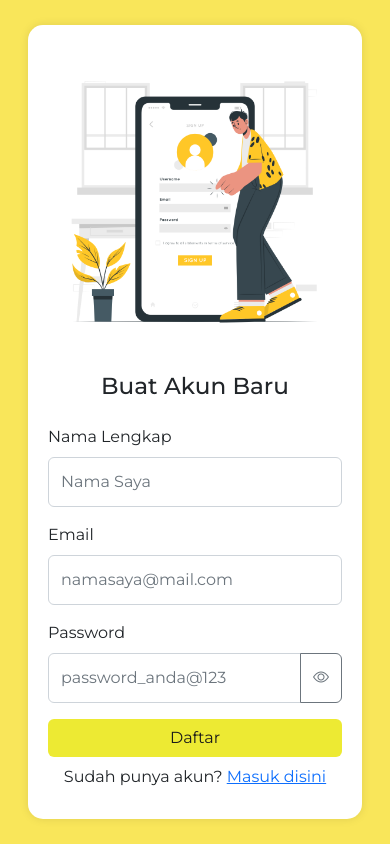
After one commit to SyifAndini/WebsiteKriukAyu, a PHP site: page /register.php in a window 390 px wide. The commit adds this page. Run offline with PHP 8.4, Linux system fonts and the light colour scheme.

Commit message:
Backend Login & Register, Folder admin

```diff
--- /dev/null
+++ b/admin/index.php
@@ -0,0 +1,3 @@
+<?php
+echo "Halo, ini adalah halaman admin dari Kriuk Ayu!";
+?>
--- a/bootstrap/bootstrap-icons/package.json
+++ b/bootstrap/bootstrap-icons/package.json
@@ -60,9 +60,9 @@
     "release": "npm-run-all icons docs-build icons-zip",
     "release-version": "node build/bump-version.mjs",
     "netlify": "cross-env-shell HUGO_BASEURL=$DEPLOY_PRIME_URL npm-run-all icons docs-build",
-    "test:fusv": "fusv docs/assets/scss/",
+    "test:fusv": "fusv docsassets/scss/",
     "test:eslint": "eslint --cache --cache-location .cache/.eslintcache .",
-    "test:stylelint": "stylelint docs/assets/scss/ --cache --cache-location .cache/.stylelintcache",
+    "test:stylelint": "stylelint docsassets/scss/ --cache --cache-location .cache/.stylelintcache",
     "test:lockfile-lint": "lockfile-lint --allowed-hosts npm --allowed-schemes https: --empty-hostname false --type npm --path package-lock.json",
     "test:check-icons": "node build/check-icons.mjs",
     "test": "npm-run-all --parallel --aggregate-output --continue-on-error test:*"
--- a/koneksi.php
+++ b/koneksi.php
@@ -11,5 +11,4 @@ $conn = mysqli_connect($servername, $username, $password, $dbname);
 if (!$conn) {
   die("Connection failed: " . mysqli_connect_error());
 }
-echo "Connected successfully";
 ?>
--- /dev/null
+++ b/my_css/style.css
@@ -0,0 +1,90 @@
+@import url('https://fonts.googleapis.com/css2?family=Montserrat:ital,wght@0,100..900;1,100..900&display=swap');
+body {
+    font-family: "Montserrat", sans-serif;
+}
+.navbar-kriuk {
+    background-color: #59a96a;  /* Hijau segar */
+  }
+
+  .navbar-brand, .nav-link {
+    color: white !important;
+  }
+
+  .btn-kuning {
+    background-color: #f4d35e;
+    color: #333;
+    border: none;
+  }
+
+  .btn-kuning:hover {
+    background-color: #e6c645;
+    color: #111;
+  }
+
+  .btn-merah {
+    background-color: #e63946;
+    color: white;
+    border: none;
+  }
+
+  .btn-merah:hover {
+    background-color: #c71f2a;
+  }
+
+  .carousel-item img {
+    max-height: 450px; /* atau sesuaikan misalnya 400px, 300px */
+    object-fit: cover;
+    object-position: center;
+  }
+
+      .login-bg {
+      background-color: #f9e65a;
+    }
+
+    .login-container {
+      max-width: 900px;
+      background-color: white;
+      border-radius: 15px;
+      box-shadow: 0 0 10px rgba(0,0,0,0.1);
+      padding: 40px;
+      margin: 50px auto;
+    }
+
+    .form-control {
+      height: 50px;
+    }
+
+    .login-btn {
+      background-color: #edea33;
+      color: rgb(26, 26, 26);
+    }
+
+    .login-btn:hover {
+      background-color: #fcb229;
+    }
+
+    .login-image {
+      max-width: 100%;
+      height: auto;
+    }
+
+    .input-icon {
+      position: absolute;
+      left: 10px;
+      top: 12px;
+    }
+
+    .input-with-icon {
+      position: relative;
+    }
+
+    .input-with-icon input {
+      padding-left: 35px;
+    }
+
+    @media (max-width: 768px) {
+      .login-container {
+        margin: 20px;
+        padding: 30px 20px;
+      }
+    }
--- /dev/null
+++ b/my_js/main.js
@@ -0,0 +1,12 @@
+document.getElementById('togglePassword').addEventListener('click', function() {
+    const passwordInput = document.getElementById('password');
+    const icon = this.querySelector('i');
+
+    if (passwordInput.type === 'password') {
+      passwordInput.type = 'text';
+      icon.classList.replace('bi-eye', 'bi-eye-slash');
+    } else {
+      passwordInput.type = 'password';
+      icon.classList.replace('bi-eye-slash', 'bi-eye');
+    }
+  });
--- /dev/null
+++ b/register.php
@@ -0,0 +1,101 @@
+<?php
+include_once 'koneksi.php';
+
+// Function untuk generate ID user (P0001, P0002, dst)
+function generateUserId($conn) {
+    $sql = "SELECT COUNT(*) AS total FROM user";
+    $result = mysqli_query($conn, $sql);
+    $row = mysqli_fetch_assoc($result);
+    return 'P' . str_pad(($row['total'] + 1), 4, '0', STR_PAD_LEFT);
+}
+
+if (isset($_POST['daftar'])) {
+    $nama = $_POST['nama'] ?? '';
+    $email = $_POST['email'] ?? '';
+    $password = $_POST['password'] ?? '';
+
+    // Validasi input
+    if (empty($nama) || empty($email) || empty($password)) {
+        echo "<script>alert('Semua field harus diisi!')</script>";
+    } else {
+        // Generate ID user dan role
+        $id_user = generateUserId($conn);
+        $role = 'Pembeli'; // Default role
+
+        // Hash password
+        $hashed_password = password_hash($password, PASSWORD_DEFAULT);
+
+        // Simpan ke database dengan prepared statement
+        $stmt = $conn->prepare("INSERT INTO user (id_user, nama, email, password, role) VALUES (?, ?, ?, ?, ?)");
+        $stmt->bind_param("sssss", $id_user, $nama, $email, $hashed_password, $role);
+
+        if ($stmt->execute()) {
+            echo "<script>
+                alert('Registrasi berhasil! ID Anda: $id_user');
+                window.location.href = 'login.php'; // Redirect setelah registrasi
+            </script>";
+        } else {
+            echo "<script>alert('Error: " . addslashes($stmt->error) . "')</script>";
+        }
+
+        $stmt->close();
+    }
+}
+
+$conn->close();
+?>
+
+<!DOCTYPE html>
+<html lang="en">
+<head>
+  <meta charset="UTF-8">
+  <meta name="viewport" content="width=device-width, initial-scale=1">
+  <title>Login Page</title>
+<link href="https://cdn.jsdelivr.net/npm/bootstrap@5.2.3/dist/css/bootstrap.min.css" rel="stylesheet" integrity="sha384-rbsA2VBKQhggwzxH7pPCaAqO46MgnOM80zW1RWuH61DGLwZJEdK2Kadq2F9CUG65" crossorigin="anonymous">
+  <link rel="stylesheet" href="bootstrap/bootstrap-icons/font/bootstrap-icons.min.css">
+  <link rel="stylesheet" href="my_css/style.css">
+</head>
+<body class="login-bg">
+  <div class="container min-vh-100 d-flex justify-content-center align-items-center">
+    <div class="login-container w-100 mx-3 mx-md-auto">
+      <div class="row align-items-center">
+        <!-- Gambar -->
+        <div class="col-md-6 text-center mb-4 mb-md-0">
+          <img src="assets/sign-up.png" alt="Login Illustration" class="login-image">
+        </div>
+        <!-- Form -->
+        <div class="col-md-6">
+          <h3 class="mb-4 text-center">Buat Akun Baru</h3>
+          <form method="post">
+            <div class="mb-3">
+              <label for="nama" class="form-label">Nama Lengkap</label>
+              <input type="text" id="nama" name="nama" class="form-control" placeholder="Nama Saya">
+            </div>
+            <div class="mb-3">
+              <label for="email" class="form-label">Email</label>
+              <input type="email" id="email" name="email" class="form-control" placeholder="namasaya@mail.com">
+            </div>
+
+            <div class="mb-3">
+                <label for="password" class="form-label">Password</label>
+                <div class="input-group">
+                    <input type="password" class="form-control" id="password" name="password" placeholder="password_anda@123">
+                        <button class="btn btn-outline-secondary" type="button" id="togglePassword">
+                            <i class="bi bi-eye"></i>
+                        </button>
+                </div>
+            </div>
+
+            <button type="submit" class="btn login-btn w-100 mb-2" name="daftar">Daftar</button>
+            <div class="text-center small-text">
+              Sudah punya akun? <a href="login.html">Masuk disini</a>
+            </div>
+          </form>
+        </div>
+      </div>
+    </div>
+  </div>
+</body>
+<script src="https://cdn.jsdelivr.net/npm/bootstrap@5.2.3/dist/js/bootstrap.bundle.min.js" integrity="sha384-kenU1KFdBIe4zVF0s0G1M5b4hcpxyD9F7jL+jjXkk+Q2h455rYXK/7HAuoJl+0I4" crossorigin="anonymous"></script>
+<script src="my_js/main.js"></script>
+</html>
```
Also changed, not shown: dashboard.php (renamed from dashboardUser.html, +45 -50 lines), home.php (renamed from home.html, +59 -27 lines), login.html (deleted, +0 -63 lines), login.php (added, +85 -0 lines), register.html (deleted, +0 -45 lines), scss/style.css (deleted, +0 -37 lines), admin/dashboard.php (added), assets/mba-ayu.jpg (added), assets/syifa.jpg (added), bootstrap/bootstrap-icons/README.md.
